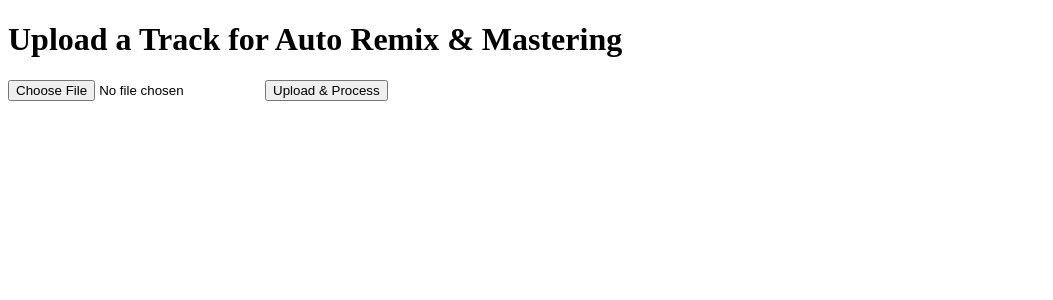
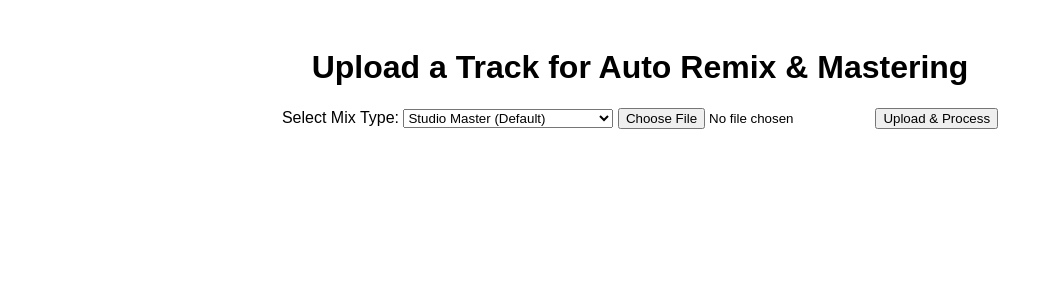
Before and after one commit to ThisismusicEnt/MixTool, a Flask app: page / in a window 1280 px wide. Shown: the top 300 px of the page, without its empty margins (0-1053 px from the left). Run offline with Flask 3, Linux system fonts and the light colour scheme.

Commit message:
add audio processing variations and dynamic range compression; support mix types in process_audio function

```diff
--- a/app.py
+++ b/app.py
@@ -1,5 +1,5 @@
 from flask import Flask, request, jsonify, send_file, render_template
-from pydub import AudioSegment
+from pydub import AudioSegment, effects
 import librosa
 import numpy as np
 import soundfile as sf
@@ -23,28 +23,56 @@ def is_port_in_use(port):
         return s.connect_ex(("127.0.0.1", port)) == 0
 
 # Function to process audio (remix & master)
-def process_audio(file_path):
+def process_audio(file_path, mix_type):
     try:
-        # Load audio
+        # Load audio with Librosa
         y, sr = librosa.load(file_path, sr=None)
 
-        # Apply enhancements (EQ, slight compression, stereo widening)
+        # Apply pre-emphasis (minor high-pass filter)
         y = librosa.effects.preemphasis(y)
 
-        # FIX: Correct pitch shifting syntax
-        y = librosa.effects.pitch_shift(y=y, sr=sr, n_steps=2)
+        # Apply Mix Type Variations
+        if mix_type == "Lo-Fi":
+            y = librosa.effects.time_stretch(y, rate=0.95)  # Slower tempo
+            y = librosa.effects.pitch_shift(y, sr=sr, n_steps=-2)  # Lower pitch
+        elif mix_type == "Trap":
+            y = librosa.effects.time_stretch(y, rate=1.1)  # Slightly faster
+            y = librosa.effects.pitch_shift(y, sr=sr, n_steps=2)  # Higher pitch
+        elif mix_type == "Studio Master":
+            # Keep default processing with loudness standardization
+            pass
+        elif mix_type == "Pop":
+            y = librosa.effects.pitch_shift(y, sr=sr, n_steps=3)  # Brighter vocals
+            y = librosa.effects.time_stretch(y, rate=1.05)
 
-        # FIX: Ensure file exists before saving
-        output_filename = "remixed_" + os.path.basename(file_path)
+        # Save the modified track temporarily
+        temp_path = "temp.wav"
+        sf.write(temp_path, y, sr)
+
+        # Load with pydub for final mastering adjustments
+        audio = AudioSegment.from_wav(temp_path)
+
+        # **Apply De-Esser (Notch Filter for Sibilance Reduction)**
+        audio = audio.low_pass_filter(9000).high_pass_filter(5000)  # Targeting harsh "S" sounds
+
+        # Apply Dynamic Range Compression
+        audio = effects.normalize(audio)  # Ensures equal loudness
+        audio = audio.apply_gain(5)  # Boost overall volume
+
+        # Apply Industry Standard Loudness (-14 LUFS)
+        target_lufs = -14.0
+        current_lufs = audio.dBFS
+        gain_needed = target_lufs - current_lufs
+        audio = audio.apply_gain(gain_needed)
+
+        # Save final output
+        output_filename = f"remixed_{mix_type}.wav"
         output_path = os.path.join(PROCESSED_FOLDER, output_filename)
-        sf.write(output_path, y, sr)
-
-        if not os.path.exists(output_path):
-            return None  # Return None if file wasn't created
+        audio.export(output_path, format="wav")
 
         return output_path
     except Exception as e:
-        print(f"Error processing audio: {str(e)}")  # Debugging
+        print(f"Error processing audio: {str(e)}")
         return None
 
 # Home route
@@ -59,11 +87,13 @@ def upload_file():
         return jsonify({"error": "No file uploaded"}), 400
 
     file = request.files['file']
+    mix_type = request.form.get("mix_type", "Studio Master")  # Default to studio master
+
     file_path = os.path.join(UPLOAD_FOLDER, file.filename)
     file.save(file_path)
 
-    # Process file
-    processed_path = process_audio(file_path)
+    # Process file with selected mix type
+    processed_path = process_audio(file_path, mix_type)
 
     if not processed_path:
         return jsonify({"error": "Failed to process audio"}), 500
--- a/templates/index.html
+++ b/templates/index.html
@@ -3,19 +3,55 @@
 <head>
     <meta charset="UTF-8">
     <meta name="viewport" content="width=device-width, initial-scale=1.0">
-    <title>MixTool Upload</title>
+    <title>MixTool - Auto Mastering</title>
+    <style>
+        body { font-family: Arial, sans-serif; text-align: center; padding: 20px; }
+        #progress-container { display: none; margin-top: 20px; }
+        #progress-bar { width: 100%; background-color: #ddd; height: 25px; }
+        #progress-bar-fill { height: 100%; width: 0%; background-color: #4CAF50; }
+    </style>
 </head>
 <body>
+
     <h1>Upload a Track for Auto Remix & Mastering</h1>
+
+    <label for="mixType">Select Mix Type:</label>
+    <select id="mixType">
+        <option value="Studio Master">Studio Master (Default)</option>
+        <option value="Lo-Fi">Lo-Fi (Soft, Vintage, Slow)</option>
+        <option value="Trap">Trap (Bass Boost, High Energy)</option>
+        <option value="Pop">Pop (Bright, Clean, Loud)</option>
+    </select>
+
     <input type="file" id="fileInput">
     <button onclick="uploadFile()">Upload & Process</button>
+
+    <div id="progress-container">
+        <p>Processing... Please wait</p>
+        <div id="progress-bar"><div id="progress-bar-fill"></div></div>
+    </div>
+
     <p id="status"></p>
 
     <script>
         function uploadFile() {
             let fileInput = document.getElementById("fileInput").files[0];
+            let mixType = document.getElementById("mixType").value;
             let formData = new FormData();
             formData.append("file", fileInput);
+            formData.append("mix_type", mixType);
+
+            let progressBar = document.getElementById("progress-container");
+            let progressFill = document.getElementById("progress-bar-fill");
+            progressBar.style.display = "block";
+            progressFill.style.width = "0%";
+
+            let progress = 0;
+            let interval = setInterval(() => {
+                progress += 10;
+                if (progress >= 100) clearInterval(interval);
+                progressFill.style.width = progress + "%";
+            }, 1000);
 
             fetch("/upload", {
                 method: "POST",
@@ -23,6 +59,9 @@
             })
             .then(response => response.blob())
             .then(blob => {
+                clearInterval(interval);
+                progressFill.style.width = "100%";
+
                 let url = window.URL.createObjectURL(blob);
                 let a = document.createElement("a");
                 a.href = url;
@@ -34,5 +73,6 @@
             .catch(error => console.error("Error:", error));
         }
     </script>
+
 </body>
 </html>
```
Also changed, not shown: 5 other files.
